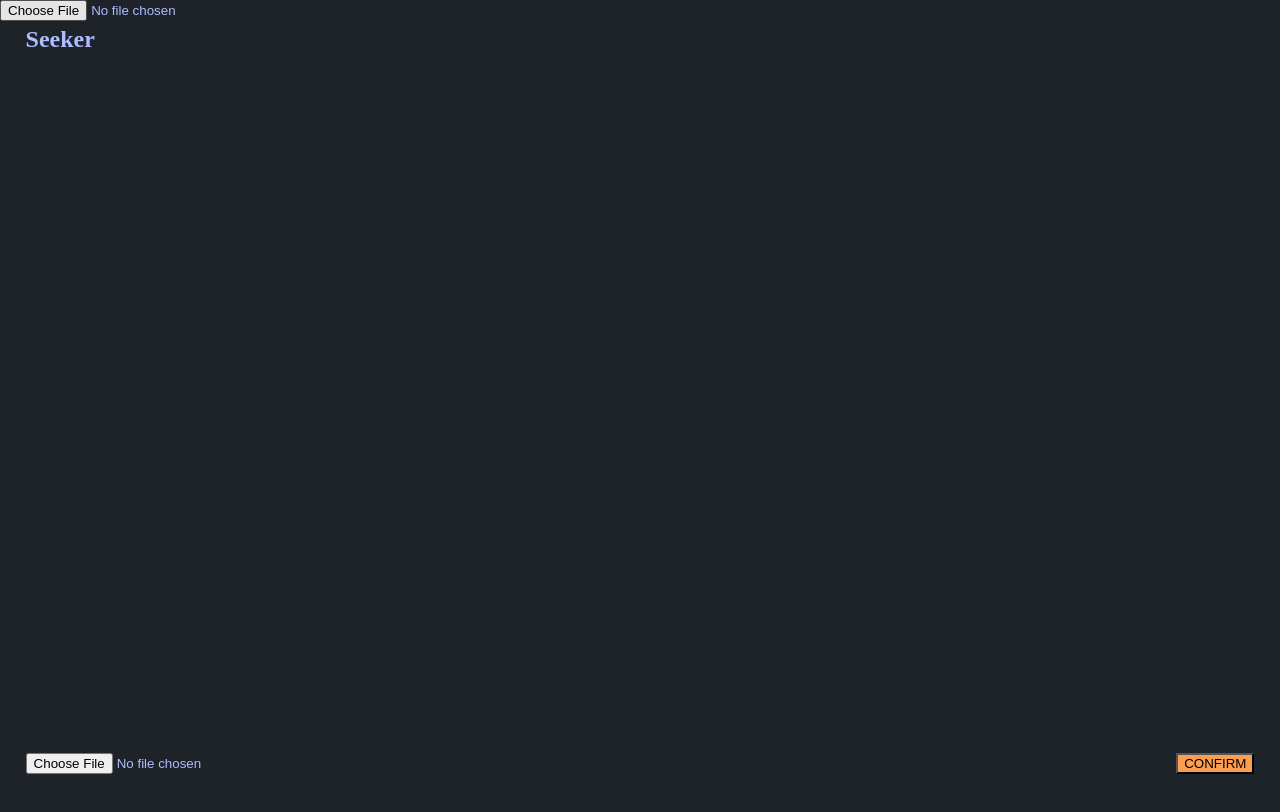
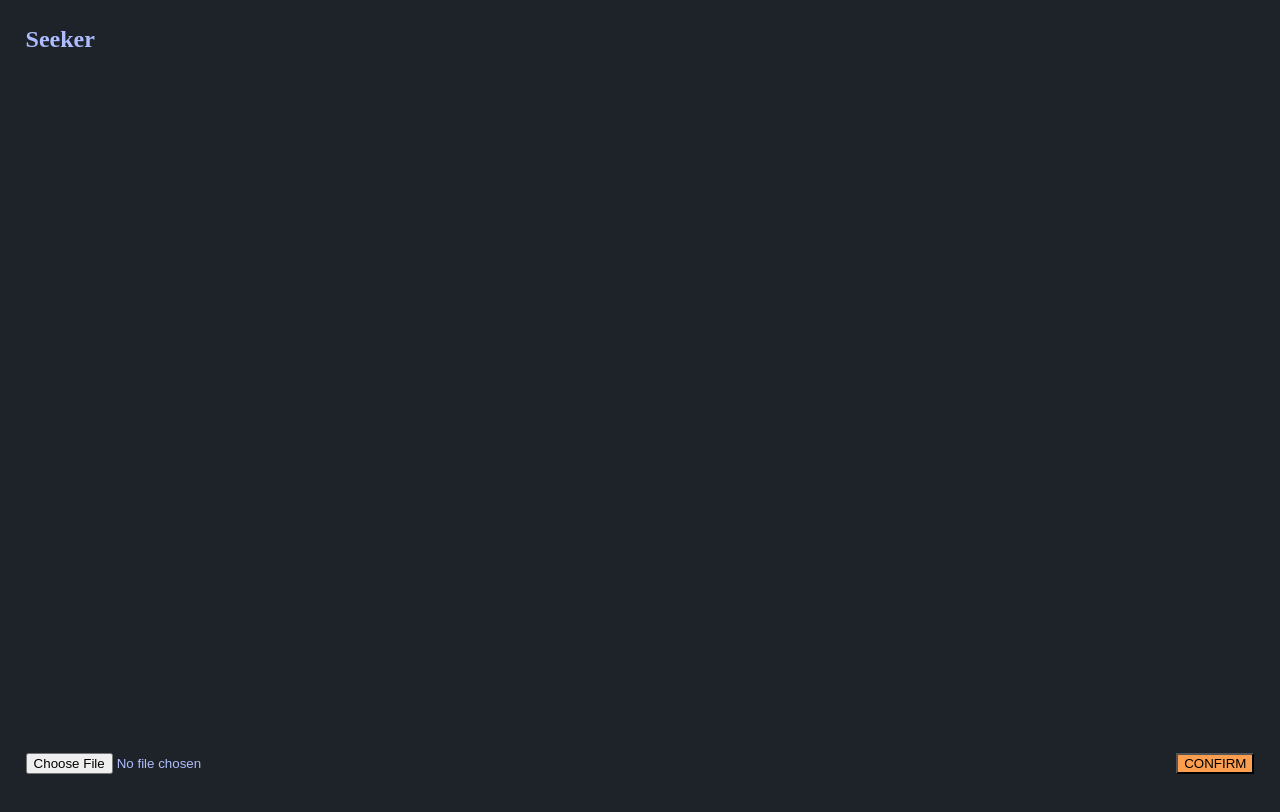
Before and after one commit to jhudd135/hh2024p, a website with bundled scripts: page index.html in a window 1280 px wide. Built offline with nearby package versions, Linux system fonts and the light colour scheme; files whose address does not match are found by name.

Commit message:
everything together

```diff
--- a/index.html
+++ b/index.html
@@ -11,11 +11,10 @@
 
 
 <body id="body">
-    <input id="fileItem" type="file"/>
     <div class="title"><h2>Seeker</h2></div>
     <!-- <div class="confirm"><button>CONFIRM</button></div> -->
     <!-- <div class="search"><input type="text"><button>SEARCH</button></div> -->
-    <div class="upload"><input type="file"></div>
+    <div class="upload"><input type="file" id="fileItem"></div>
     <main>
         <textarea></textarea>
     </main>
```
